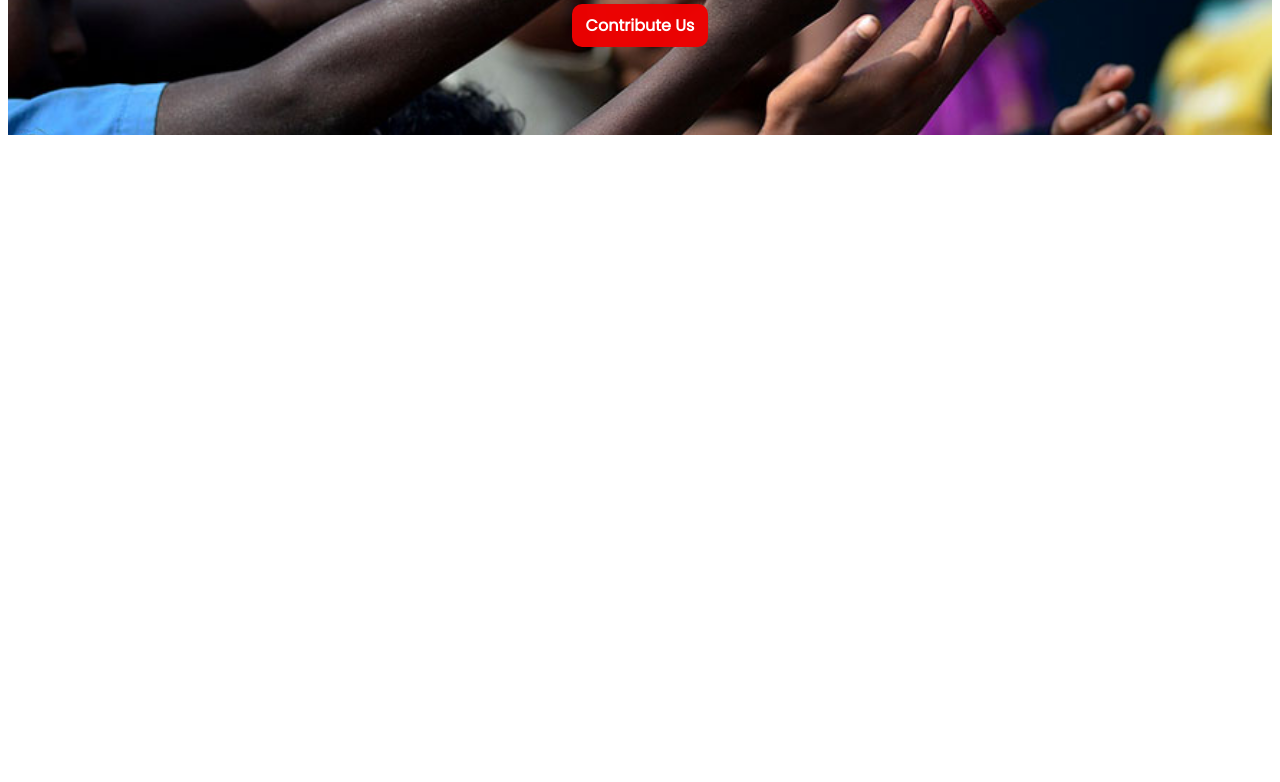
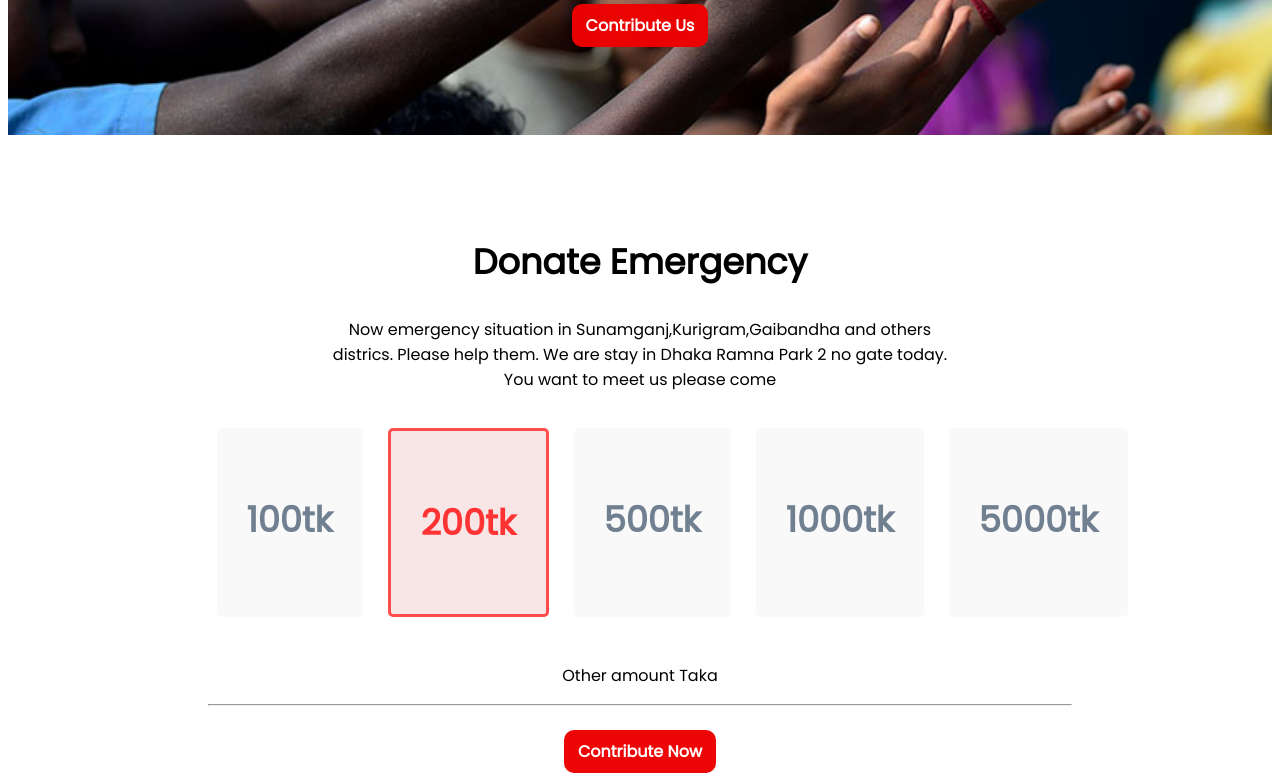
Before and after one commit to Hafiz0073/donate-for-them, a plain HTML site: page index.html in a window 1280 px wide. Shown: the part 373-1155 px from the top of the page. Before the commit the page ends 800 px from the top, so only its background shows below. Drawn offline with Linux system fonts and the light colour scheme.

Commit message:
amount section

```diff
--- a/index.html
+++ b/index.html
@@ -21,6 +21,38 @@
             <a class="contribute-button" href="http://">Contribute Us</a>
         </div>
     </section>
+    <section class="donet-amount">
+        <div class="donet-heading">
+            <h1><strong>Donate Emergency</strong></h1>
+            <p>Now emergency situation in Sunamganj,Kurigram,Gaibandha and others districs. Please help them. We are
+                stay in Dhaka Ramna Park 2 no gate today. You want to meet us please come</p>
+        </div>
+        <div class="amount">
+            <div class="first-amount">
+                <h3>100tk</h3>
+            </div>
+            <div class="second-amount">
+                <h3>200tk </h3>
+            </div>
+            <div class="third-amount">
+                <h3>500tk</h3>
+            </div>
+            <div class="fourth-amount">
+                <h3>1000tk</h3>
+            </div>
+            <div class="fifth-amount">
+                <h3>5000tk</h3>
+            </div>
+        </div>
+        <div class="final-amount">
+            <p>Other amount Taka</p>
+            <hr>
+            <br>
+            <a class="contribute-button" href="http://">Contribute Now</a>
+        </div>
+
+
+    </section>
 </body>
 
 </html>
--- a/style.css
+++ b/style.css
@@ -19,6 +19,8 @@ body {
     background-repeat: no-repeat;
     background-size: cover;
     height: 500px;
+    margin-bottom: 100px;
+
 }
 
 .contribute-button {
@@ -33,3 +35,71 @@ body {
 .campaign p {
     padding: 0px 150px 20px;
 }
+
+
+.donet-heading {
+    margin: auto;
+    width: 50%;
+    text-align: center;
+}
+
+.donet-heading h1 {
+    color: black;
+    font-size: 35px;
+}
+
+.amount {
+    margin: auto;
+    width: 67%;
+    display: flex;
+    padding: 20px;
+    font-size: 30px;
+
+}
+
+.first-amount {
+    padding: 30px;
+    background-color: #dcdcdc2e;
+    color: slategray;
+    margin-right: 25px;
+    border-radius: 5px;
+}
+
+.second-amount {
+    padding: 30px;
+    background-color: #db7b7b30;
+    color: slategray;
+    margin-right: 25px;
+    color: #ff3333;
+    border: 3px solid #ff4d4d;
+    border-radius: 5px;
+}
+
+.third-amount {
+    padding: 30px;
+    background-color: #dcdcdc2e;
+    color: slategray;
+    margin-right: 25px;
+    border-radius: 5px;
+}
+
+.fourth-amount {
+    padding: 30px;
+    background-color: #dcdcdc2e;
+    color: slategray;
+    margin-right: 25px;
+    border-radius: 5px;
+}
+
+.fifth-amount {
+    padding: 30px;
+    background-color: #dcdcdc2e;
+    color: slategray;
+    margin-right: 25px;
+    border-radius: 5px;
+}
+
+.final-amount {
+    padding: 10px 200px;
+    text-align: center;
+}
```
